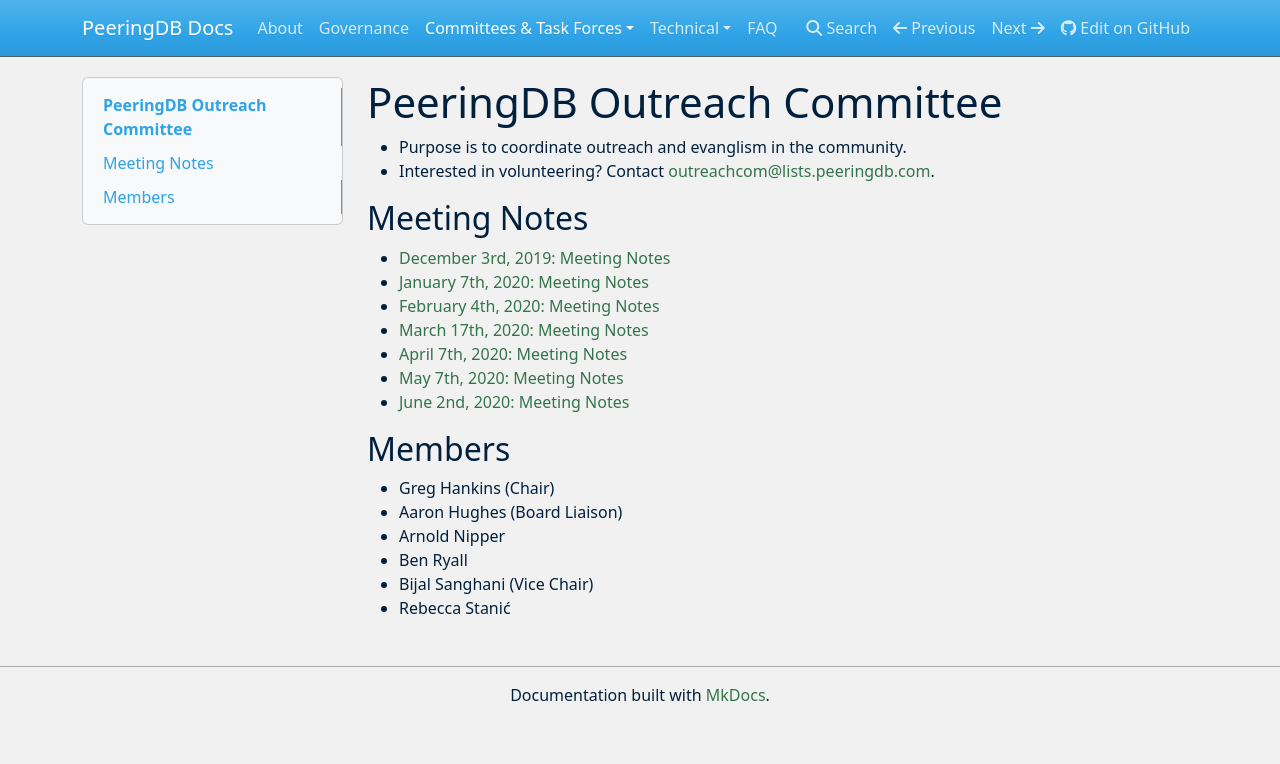
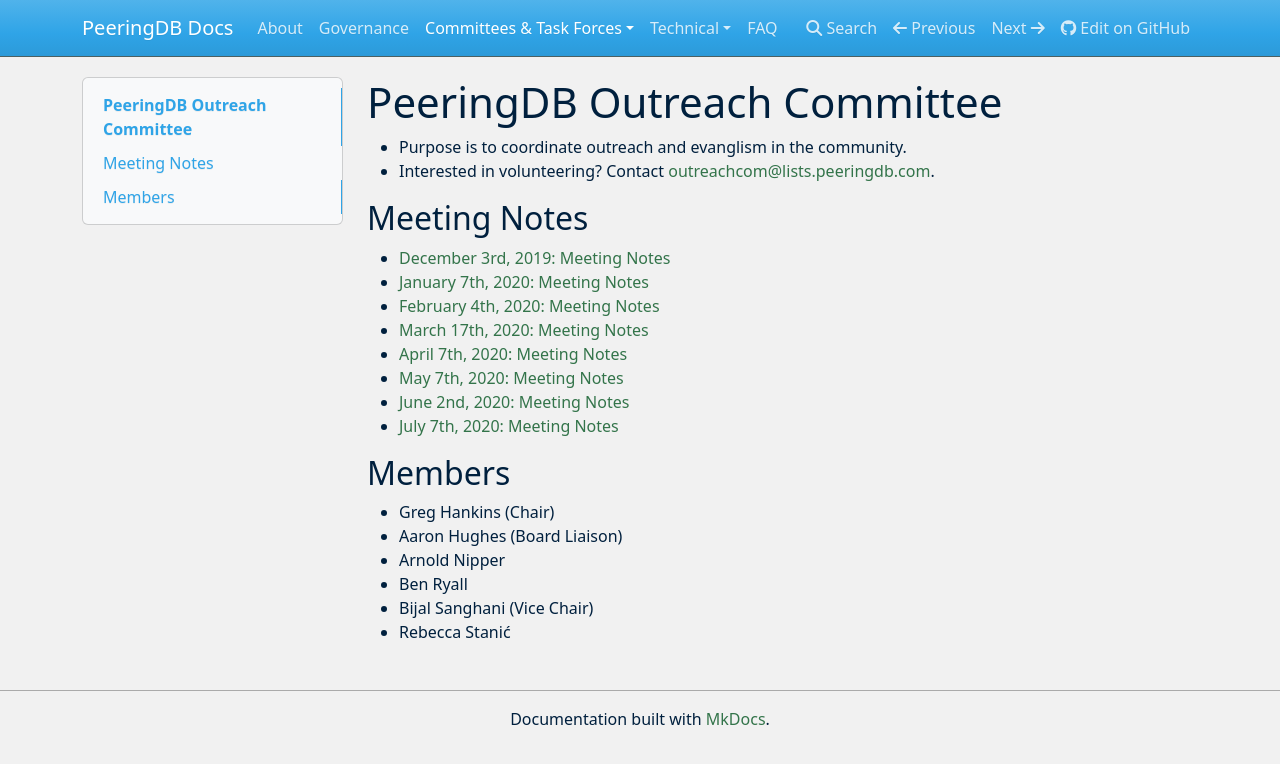
Before and after one commit to peeringdb/docs, an MkDocs documentation site: the page built from docs/committee/outreach/index.md, in a window 1280 px wide. Shown: the top 764 px of the page. Built offline with MkDocs 1.6.1, drawn with Linux system fonts in a browser that asks for light colours; nearby versions of some CDN libraries.

Commit message:
Added OC 2020-07-07_Outreach_Committee_Notes.pdf.

```diff
--- a/docs/committee/outreach/index.md
+++ b/docs/committee/outreach/index.md
@@ -14,6 +14,7 @@
 - [April 7th, 2020: Meeting Notes](notes/2020-04-07_Outreach_Committee_Notes.pdf)
 - [May 7th, 2020: Meeting Notes](notes/2020-05-07_Outreach_Committee_Notes.pdf)
 - [June 2nd, 2020: Meeting Notes](notes/2020-06-02_Outreach_Committee_Notes.pdf)
+- [July 7th, 2020: Meeting Notes](notes/2020-07-07_Outreach_Committee_Notes.pdf)
 
 ## Members
 
```
Also changed, not shown: 1 other file.
